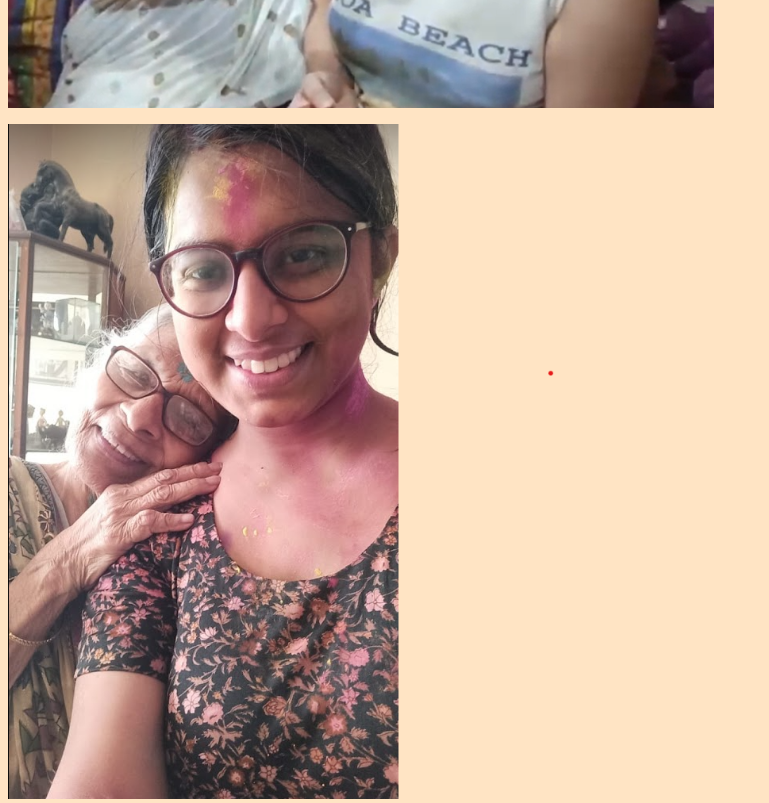
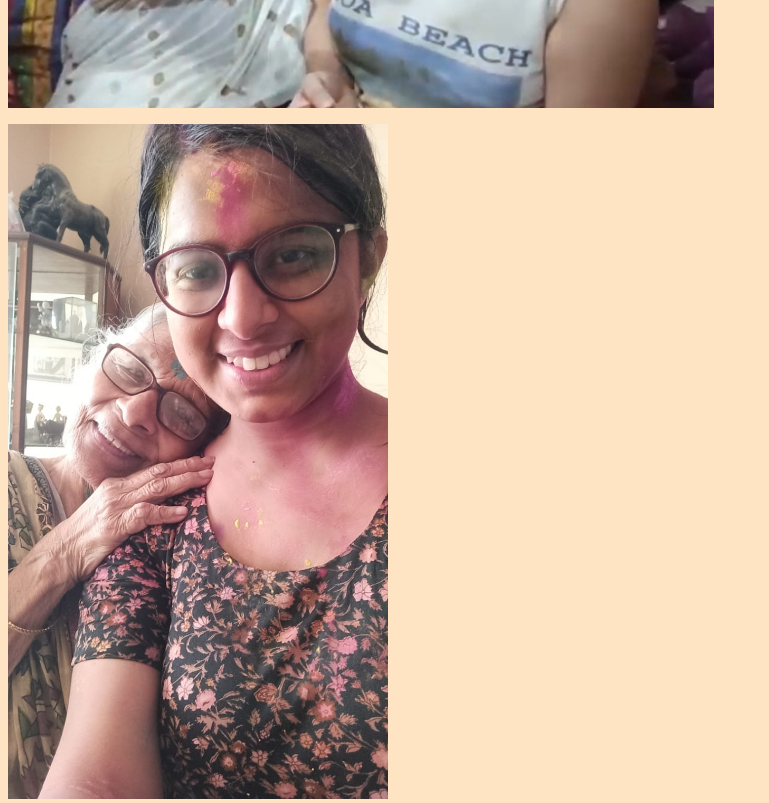
Before and after one commit to aishikam/caam, a plain HTML site: page bday.html in a window 1280 px wide. Shown: the part 1520-2323 px from the top of the page, without its empty margins (0-769 px from the left). Drawn offline with Linux system fonts and the light colour scheme.

Commit message:
Update bday.html

```diff
--- a/bday.html
+++ b/bday.html
@@ -8,7 +8,7 @@
 <p></p>
 <img src="./amma/amma2.png" height="500">
 <p></p>
-<img src="./amma/amma5.png" height="675">
+<img src="./amma/IMG-20240325-WA0010.jpg" height="675">
 <p></p>
 <img src="./amma/amma3.png">
 <p></p>
```
